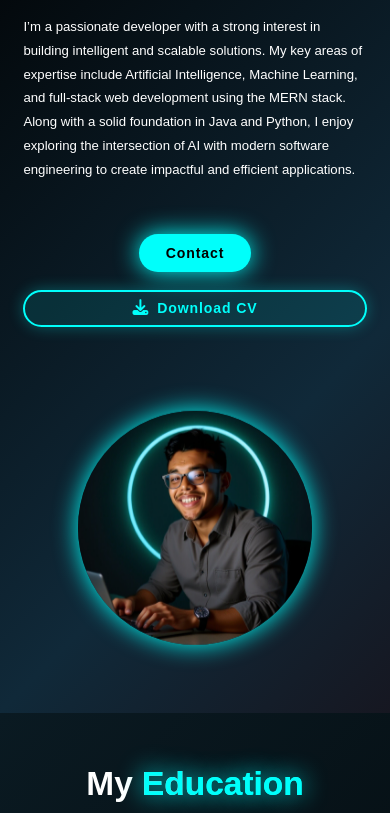
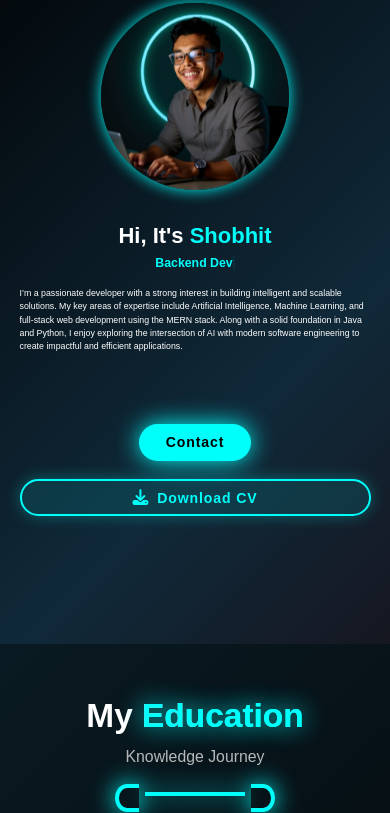
Before and after one commit to devss1219/live_shobhit, a plain HTML site: page index.html in a window 390 px wide. Shown: the part 200-1013 px from the top of the page. Drawn offline with nearby package versions, Linux system fonts and the light colour scheme.

Commit message:
Add responsive CSS for layout adjustments
Added CSS for responsive layout, including styles for larger screens and media queries for smaller screens. Adjusted button alignment and image scaling for better mobile experience.

```diff
--- a/index.html
+++ b/index.html
@@ -33,6 +33,97 @@
           border-color: transparent;
         }
       }
+
+      /* --- ADDED CSS FOR RESPONSIVE LAYOUT --- */
+      /* Default styles for larger screens (desktop first approach) */
+      .home {
+        display: flex;
+        justify-content: center; /* Center horizontally */
+        align-items: center; /* Center vertically */
+        gap: 3rem; /* Space between content and image */
+        padding: 5rem 0; /* Add some padding for the section */
+        min-height: 100vh; /* Ensure it takes full viewport height */
+        text-align: left; /* Default text alignment for desktop */
+      }
+
+      .home-content {
+        flex: 1; /* Allow content to take available space */
+        max-width: 50%; /* Limit content width */
+        display: flex; /* Make home-content a flex container */
+        flex-direction: column; /* Stack its children (h1, h3, p, buttons) vertically */
+        align-items: flex-start; /* Align text and buttons to the left */
+      }
+
+      .home-image {
+        flex: 1; /* Allow image to take available space */
+        max-width: 40%; /* Limit image width */
+        display: flex;
+        justify-content: center;
+        align-items: center;
+      }
+
+      .home-image img {
+        max-width: 100%; /* Ensure image scales within its container */
+        height: auto;
+        /* This uses your existing color variable for consistency */
+        box-shadow: 0 0 15px var(--main-color, #00ffff);
+        border-radius: 50%; /* Assumes a portrait-style image */
+      }
+
+      .btn-group,
+      .btn-cv {
+        margin-top: 2rem; /* Space above buttons */
+      }
+
+      /* Media Query for Smaller Screens (e.g., Tablets and Mobiles) */
+      @media (max-width: 992px) {
+        .home {
+          flex-direction: column; /* Stack items vertically */
+          text-align: center; /* Center text for mobile */
+          padding: 10rem 0 5rem; /* Adjust padding for mobile header */
+        }
+
+        .home-content,
+        .home-image {
+          max-width: 90%; /* Allow content/image to take more width */
+          flex: none; /* Remove flex grow */
+        }
+
+        .home-content {
+          order: 2; /* Put content below image */
+          align-items: center; /* Center text and buttons */
+        }
+
+        .home-image {
+          order: 1; /* Put image above content */
+          margin-bottom: 2rem; /* Add space below image */
+        }
+      }
+
+      /* Even smaller screens (e.g., small phones) */
+      @media (max-width: 576px) {
+        .home {
+          padding-top: 8rem;
+          gap: 1rem;
+        }
+        .home-image img {
+          max-width: 80%; /* Smaller image on very small screens */
+        }
+        .home-content h1 {
+          font-size: 2.5rem; /* Adjust heading size */
+        }
+        .home-content h3 {
+          font-size: 1.4rem; /* Adjust heading size */
+        }
+
+        /* FIX FOR SMALL TEXT */
+        .home-content p {
+          font-size: 1rem; /* Larger, readable font */
+          line-height: 1.5; /* More spacing between lines */
+        }
+      }
+      /* --- END OF ADDED CSS --- */
+
     </style>
   </head>
 
@@ -78,9 +169,9 @@
           <a href="#contact" class="btn">Contact</a>
         </div>
 
-       <a href="ShobhitResumepro.pdf" download="Shobhit_Resume.pdf" class="btn btn-cv">
-  <i class="fas fa-download"></i> Download CV
-</a>
+        <a href="ShobhitResumepro.pdf" download="Shobhit_Resume.pdf" class="btn btn-cv">
+          <i class="fas fa-download"></i> Download CV
+        </a>
       </div>
 
       <div class="home-image">
```
